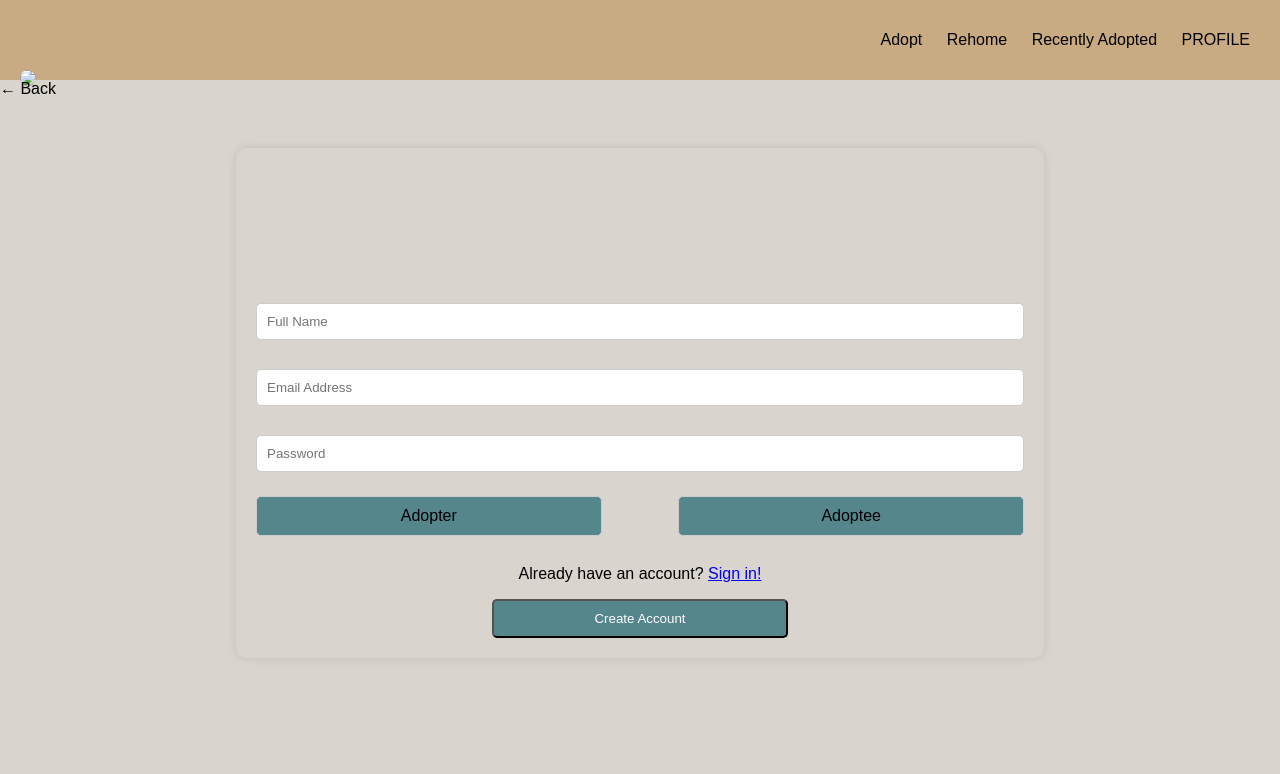
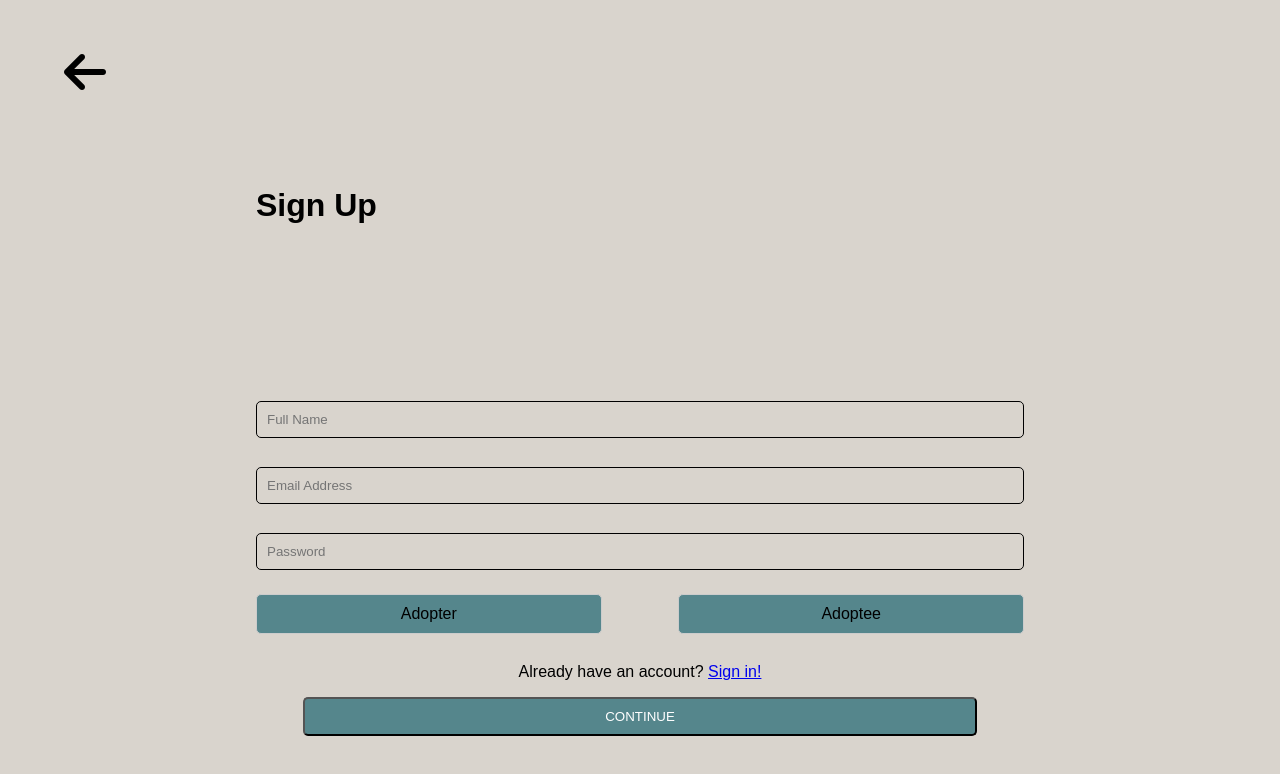
Before and after one commit to Meisosk/Homeward-Bound-Bonds, a website: page views/sign-up.html in a window 1280 px wide. Drawn offline with Linux system fonts and the light colour scheme.

Commit message:
safely committing favicon and design updates

```diff
--- a/public/css/example.css
+++ b/public/css/example.css
@@ -18,10 +18,7 @@ header {
     max-width: 60%;
     margin: 0 auto;
     padding: 20px;
-    padding-top: 150px;
     background-color:none;
-    border-radius: 10px;
-    box-shadow: 0px 0px 10px rgba(0, 0, 0, 0.1);
     margin-top: 50px;
 }
 
@@ -39,8 +36,9 @@ form input[type="email"],
 form input[type="password"] {
     padding: 10px;
     margin-bottom: 1.5rem;
-    border: 1px solid #ccc;
+    border: 1px solid black;
     border-radius: 5px;
+    background-color: transparent;
 }
 
 .selection-buttons {
@@ -78,10 +76,10 @@ input[type="radio"]:checked + label.selection-label {
 }
 
 .submit-button {
-    max-width: 60%;
+    max-width: 100%;
     background-color: #55868C;
     color: white;
-    padding: 10px 100px;
+    padding: 10px 300px;
     border-radius: 5px;
     align-self: center;
 }
@@ -130,5 +128,14 @@ nav .logo {
 .back-button {
     color: black;
     text-decoration: none;
-    font-size: 16px;
 }
+
+.backCont {
+    margin-top: 3rem;
+    margin-left: 4rem;
+}
+
+.head {
+    align-self: flex-start;
+    padding-bottom: 150px;
+}
--- a/views/sign-up.html
+++ b/views/sign-up.html
@@ -8,18 +8,11 @@
     <title>User Login Page</title>
 </head>
 <body>
-    <nav class="navbar">
-        <div class="navbar-left"><img id="logo" src="images/petLogo.png"></div>
-        <div class="navbar-center">
-            <a href="#">Adopt</a>
-            <a href="#">Rehome</a>
-            <a href="#">Recently Adopted</a>
-            <a href="#">PROFILE</a>
-        </div>
-    </nav>
     </header>
-    <a href="#" class="back-button">&#8592; Back</a>
+    <div class = "backCont">
+    <a href="/" class="back-button"><i class="fa-solid fa-arrow-left fa-3x"></i></a></div>
     <div class="container">
+        <div class = "head"><h1>Sign Up</h1></div>
         <form method="POST" action="/user/new">
             <label for="fullName"></label>
             <input type="text" id="fullName" name="name" required placeholder="Full Name">
@@ -37,11 +30,10 @@
                 <label class="selection-label" for="adoptee">Adoptee</label>
             </div>
             <p class = "sign">Already have an account? <a href="/sign-in">Sign in!</a></p>
-            <button class="submit-button" type="submit">Create Account</button>
+            <button class="submit-button" type="submit">CONTINUE</button>
         </form>
     </div>
 
-
-
 </body>
+<script src="https://kit.fontawesome.com/8cee7d6611.js" crossorigin="anonymous"></script>
 </html>
```
Also changed, not shown: views/contact.html (+2 -9 lines), views/home.html (+3 -1 lines), views/partials/nav.html (+1 -1 lines), views/pet-profile.html (+11 -0 lines), views/re-home.html (+12 -0 lines), views/recently-adopted.html (+11 -0 lines), views/sign-in.html (+39 -0 lines), public/css/favicon.ico (added).
